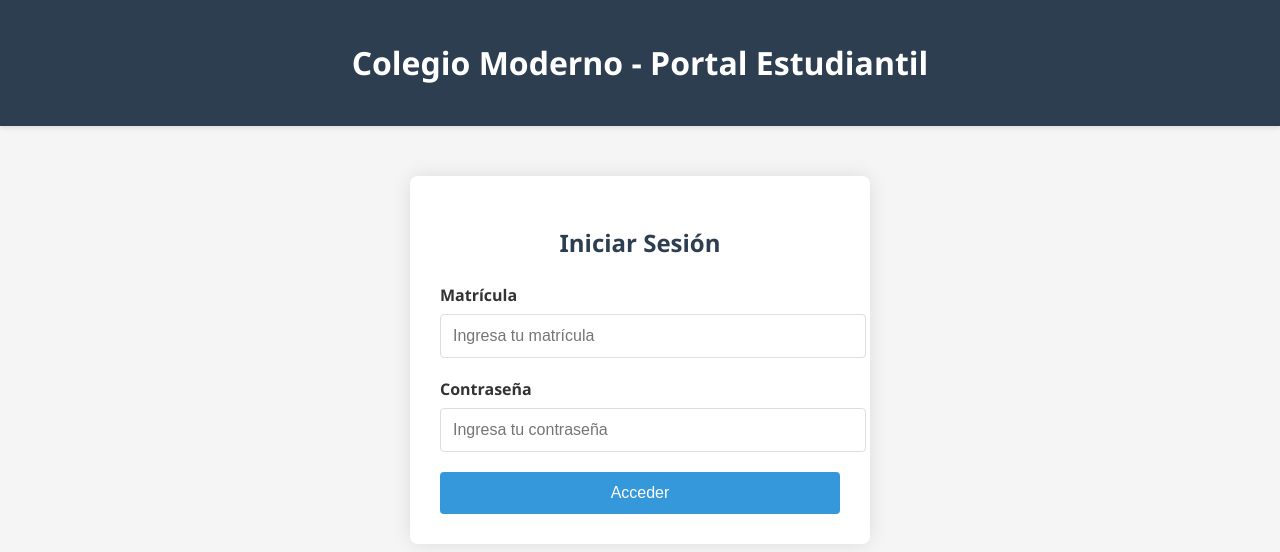
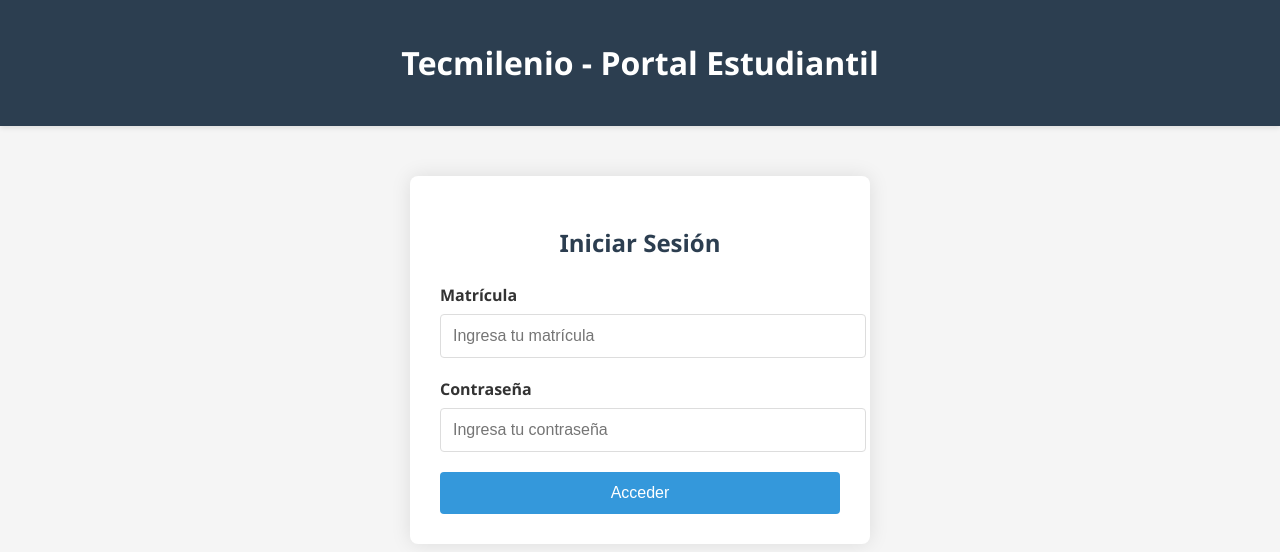
Before and after one commit to Kal81/Kardex, a plain HTML site: page index.html in a window 1280 px wide. Drawn offline with Linux system fonts and the light colour scheme.

Commit message:
Update index.html

```diff
--- a/index.html
+++ b/index.html
@@ -135,7 +135,7 @@
 <body>
     <!-- Pantalla de Login -->
     <div class="header">
-        <h1>Colegio Moderno - Portal Estudiantil</h1>
+        <h1>Tecmilenio - Portal Estudiantil</h1>
     </div>
 
     <div class="login-container" id="loginSection">
@@ -271,4 +271,5 @@
         });
     </script>
 </body>
+
 </html>
```
